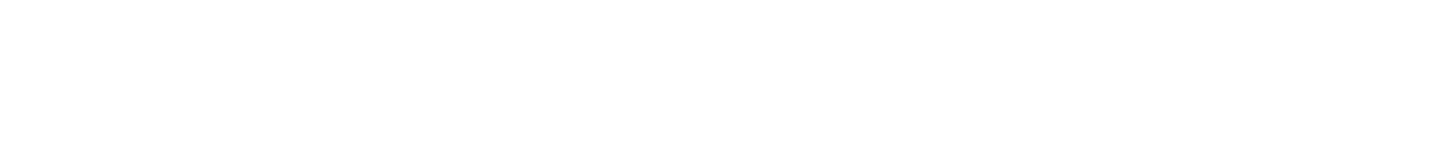
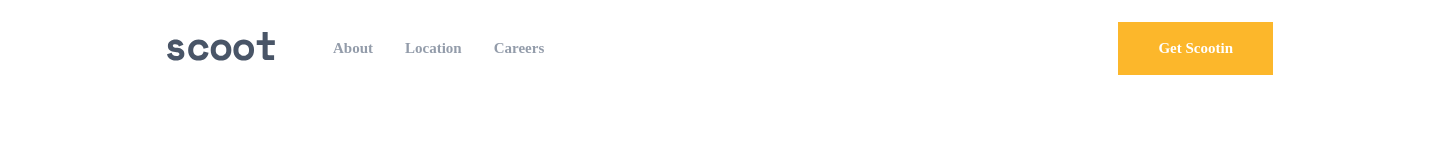
Before and after one commit to iskandarusmanov/lesson-22_homework, a plain HTML site: page index.html in a window 1280 px wide. Shown: the whole page, 1440 px wide, since content can reach past the window. Drawn offline with Linux system fonts and the light colour scheme.

Commit message:
add: header

```diff
--- a/css/home.css
+++ b/css/home.css
@@ -1,8 +1,30 @@
-.header{
+.header {
     margin: 0 auto;
     width: 1440px;
+    height: 96px;
     padding: 0 167px;
     display: flex;
     justify-content: space-between;
     align-items: center;
 }
+
+.header__nav {
+    display: flex;
+    gap: 58px;
+}
+
+.nav__menu {
+    display: flex;
+    gap: 32px;
+    align-items: center;
+}
+
+.nav__item {
+    text-decoration: none;
+    color: #939CAA;
+    font-family: 'Space Mono';
+    font-size: 15px;
+    font-style: normal;
+    font-weight: 700;
+    line-height: 25px;
+}
--- a/css/main.css
+++ b/css/main.css
@@ -16,6 +16,24 @@
     padding: 0;
 }
 
+.container{
+    margin: 0 auto;
+    max-width: 1110px;
+}
+
 ul, ol{
     list-style: none;
 }
+
+.btn{
+    padding: 14px 40px;
+    border: none;
+    background: #FCB72B;
+    color: #FFF;
+    text-align: center;
+    font-family: 'Space Mono';
+    font-size: 15px;
+    font-style: normal;
+    font-weight: 700;
+    line-height: 25px;
+}
--- a/index.html
+++ b/index.html
@@ -10,7 +10,19 @@
 <body>
     <header>
         <div class="header">
-
+            <div class="header__nav">
+                <div class="nav__icon">
+                    <img src="./icons/home-header-icon.svg" alt="">
+                </div>
+                    <ul class="nav__menu">
+                        <li><a class="nav__item" href="about.html">About</a></li>
+                        <li><a class="nav__item" href="lacotion">Location</a></li>
+                        <li><a class="nav__item" href="career.html">Careers</a></li>
+                    </ul>
+            </div>
+            <div class="header__button">
+                <button class="btn">Get Scootin</button>
+            </div>
         </div>
     </header>
 </body>
```
Also changed, not shown: icons/home-header-icon.svg (added).
